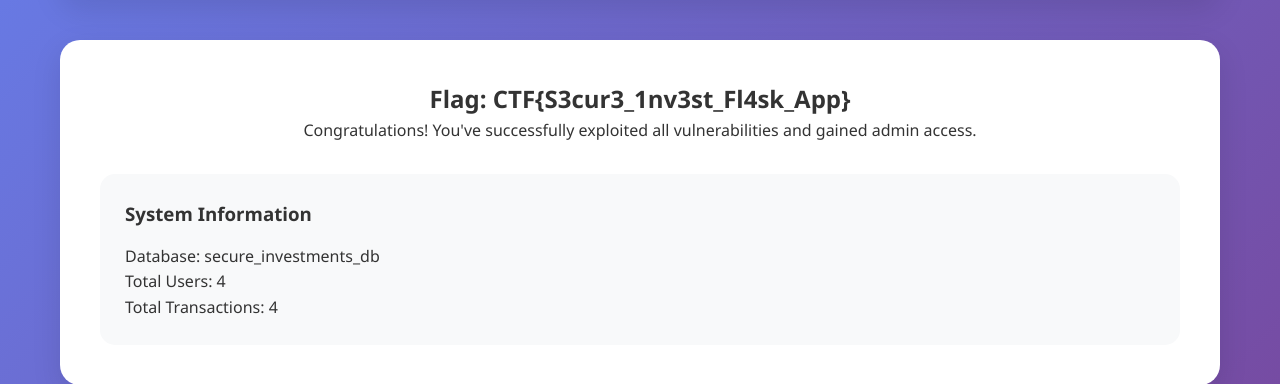
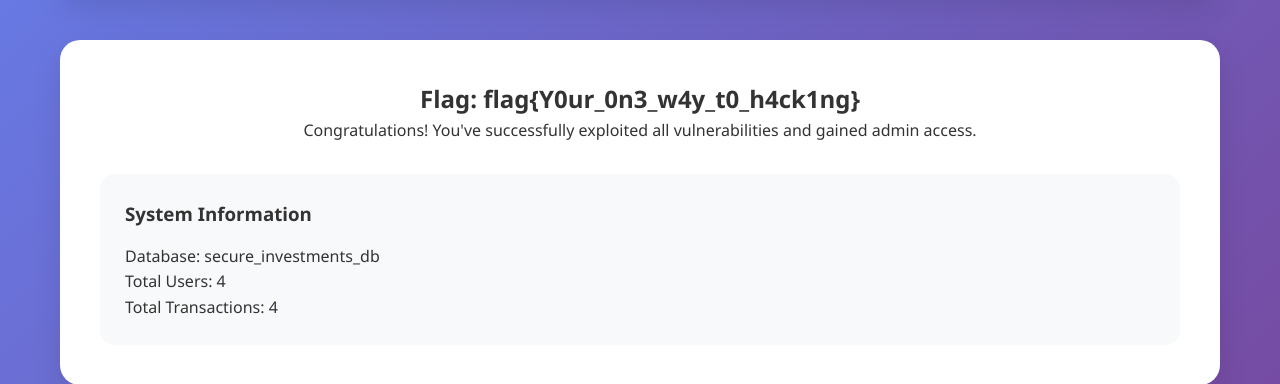
Before and after one commit to y0u-w0nt-kn0w/web, a Flask app: page /admin in a window 1280 px wide. Shown: the part 177-561 px from the top of the page. Run offline with Flask 3, Linux system fonts and the light colour scheme; a user stored in the database is signed in.

Commit message:
Update admin.html

```diff
--- a/templates/admin.html
+++ b/templates/admin.html
@@ -12,7 +12,7 @@
         </header>
 
         <section class="admin-content">
-            <h2>Flag: CTF{S3cur3_1nv3st_Fl4sk_App}</h2>
+            <h2>Flag: flag{Y0ur_0n3_w4y_t0_h4ck1ng}</h2>
             <p>Congratulations! You've successfully exploited all vulnerabilities and gained admin access.</p>
 
             <div class="admin-info">
```
